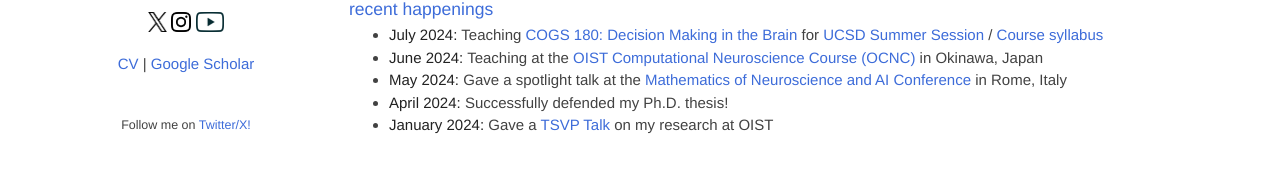
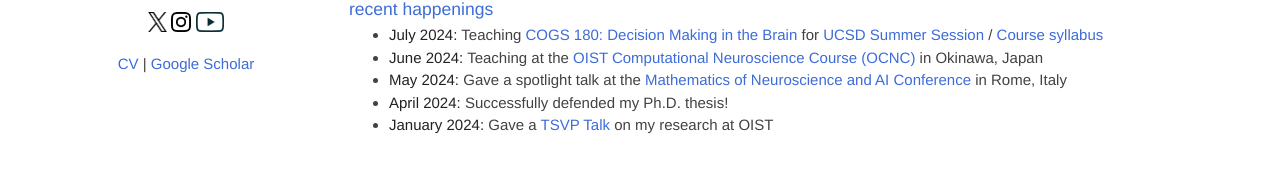
Before and after one commit to lucylai96/lucylai96.github.io, a Jekyll site: the page built from index.md, in a window 1280 px wide. Shown: the part 388-561 px from the top of the page. Built offline with Jekyll 4.4.1, drawn with Linux system fonts in a browser that asks for light colours; our own code applies the rules of GitHub Pages for plain Markdown files.

Commit message:
Update default.html

```diff
--- a/_layouts/default.html
+++ b/_layouts/default.html
@@ -40,10 +40,6 @@
         <!--<p> <a href="http://lucylai.com/research.html">research</a> | <a href="http://lucylai.com/teaching.html">teaching</a> | <a href="http://lucylai.com/art.html">art</a>-->
 
         &emsp;
-        &emsp;
-        &emsp;
-        <p> <small>Follow me on <a href="https://x.com/drlucylai"> Twitter/X! </a></small></p>
-
 
       </header>
       <section>
```
